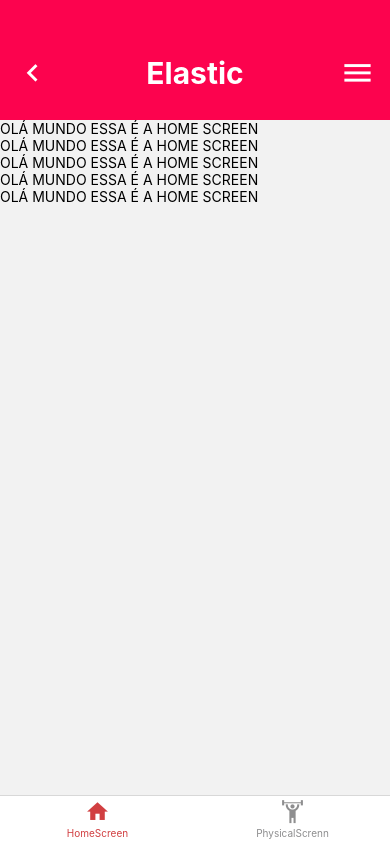
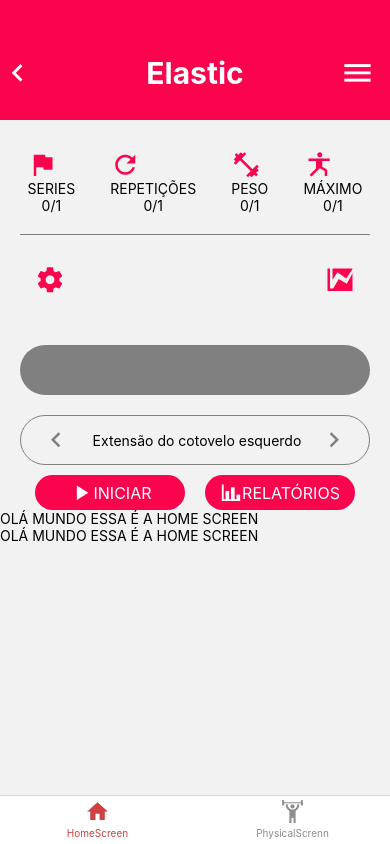
Before and after one commit to ofonsecavictor/ELASTIC, a React Native app: screen /HomeScreen in a window 390 px wide. Built offline with nearby package versions, Linux system fonts and the light colour scheme.

Commit message:
Componentes
Criação dos componentes UI

```diff
--- /dev/null
+++ b/src/components/Buttons/index.js
@@ -0,0 +1,19 @@
+import React from 'react';
+import {View, Text, TouchableOpacity} from 'react-native';
+import { styles } from './styles';
+import MaterialCommunityIcons from 'react-native-vector-icons/MaterialCommunityIcons';
+export function PrimaryButton ({title, name,type, color, size, props, ...rest}) {
+    return (
+        <View style={styles.PrimaryButtoncontainer}>
+            <TouchableOpacity style={styles.button}>
+            <MaterialCommunityIcons style={styles.backbutton}
+              name={name}
+              type={type}
+              color={color}
+                size={size}
+            />
+                <Text style={styles.buttontitle}>{title}</Text>
+            </TouchableOpacity>
+        </View>
+    )
+}
--- /dev/null
+++ b/src/components/Buttons/styles.js
@@ -0,0 +1,25 @@
+import {StyleSheet} from 'react-native';
+
+export const styles = StyleSheet.create({
+    PrimaryButtoncontainer:{
+        justifyContent: 'center',
+        alignItems: 'center',
+
+    },
+
+    button:{
+        flexDirection:'row',
+        width:150,
+        height:35,
+        backgroundColor: '#fc034e',
+        borderRadius:20,
+        marginTop: 10,
+        alignItems:'center',
+        justifyContent: 'center',
+        marginHorizontal: 10,
+    },
+    buttontitle:{
+        color: '#FFF',
+        fontSize: 16,
+    }
+})
--- a/src/components/Header/index.js
+++ b/src/components/Header/index.js
@@ -3,18 +3,18 @@ import {View, Text, TouchableOpacity} from 'react-native';
 import MaterialCommunityIcons from 'react-native-vector-icons/MaterialCommunityIcons';
 import {styles} from './styles'
 
-export function Header ({title, ...rest}) {
+export function Header ({title, props, ...rest}) {
     return (
             <View style={styles.header}>
                 <TouchableOpacity>
-                <MaterialCommunityIcons style={styles.backbutton}
+                <MaterialCommunityIcons style={styles.menubutton}
               name="chevron-left"
               type="ionicon"
               color="#fff"
                 size={35}
             />
                 </TouchableOpacity>
-                <Text style={styles.headertitle}>{title}</Text>
+                <Text style={styles.headertitle}> {title} </Text>
 
                 <TouchableOpacity>
                 <MaterialCommunityIcons style={styles.menubutton}
--- a/src/components/Header/styles.js
+++ b/src/components/Header/styles.js
@@ -6,7 +6,7 @@ export const styles = StyleSheet.create({
         height: 120,
         justifyContent: 'space-between',
         alignItems: 'center',
-        backgroundColor: '#fc034e'
+        backgroundColor: '#fc034e',
 
     },
     headertitle:{
--- /dev/null
+++ b/src/components/Line/index.js
@@ -0,0 +1,17 @@
+import React from 'react';
+import {View, Text} from 'react-native';
+
+export function Line() {
+    return (
+        <View
+  style={{
+    borderBottomColor: 'grey',
+    borderBottomWidth: 1,
+    marginLeft: 20,
+    marginRight: 20,
+    marginTop: 20,
+    marginBottom: 20,
+  }}
+/>
+    )
+}
--- /dev/null
+++ b/src/components/StrengthBar/index.js
@@ -0,0 +1,63 @@
+import React from 'react';
+import {View, Text, TouchableOpacity} from'react-native';
+import MaterialCommunityIcons from 'react-native-vector-icons/MaterialCommunityIcons';
+import {styles}from './styles'
+
+export function StrengthBar() {
+    return (
+        <View>
+            <View style={{flexDirection: 'row',justifyContent: 'space-around'}}>
+            <TouchableOpacity style={{marginLeft:35, marginRight:'auto', marginTop: 10,}}>
+            <MaterialCommunityIcons
+              name='cog'
+              type='ionicon'
+              color={'#fc034e'}
+                size={30}
+            />
+            </TouchableOpacity>
+
+            <TouchableOpacity style={{marginLeft:'auto', marginRight:35, marginTop: 10,}}>
+            <MaterialCommunityIcons
+              name='chart-line-stacked'
+              type='ionicon'
+              color={'#fc034e'}
+                size={30}
+            />
+            </TouchableOpacity>
+
+            </View>
+            <View
+  style={{
+    borderBottomColor: 'grey',
+    borderBottomWidth: 50,
+    marginLeft: 20,
+    marginRight: 20,
+    marginTop: 50,
+    marginBottom: 20,
+    borderRadius: 30,
+  }}
+/>
+<View style={{flexDirection: 'row', justifyContent:'space-between', borderWidth: 1, height: 50, marginLeft: 20, marginRight: 20, borderRadius: 30, alignItems: 'center', borderColor: 'grey'}}>
+<TouchableOpacity style={{marginLeft: 20}}>
+<MaterialCommunityIcons
+              name='chevron-left'
+              type='ionicon'
+              color='grey'
+                size={30}
+            />
+            </TouchableOpacity>
+    <Text style={{textAlign: 'center', alignItems: 'center'}}> Extensão do cotovelo esquerdo</Text>
+    <TouchableOpacity style={{marginRight: 20}}>
+<MaterialCommunityIcons
+              name='chevron-right'
+              type='ionicon'
+              color='grey'
+                size={30}
+            />
+            </TouchableOpacity>
+
+
+</View>
+        </View>
+    )
+}
--- /dev/null
+++ b/src/components/WorkoutList/index.js
@@ -0,0 +1,62 @@
+import React  from "react";
+import {View, Text,} from "react-native";
+import MaterialCommunityIcons from 'react-native-vector-icons/MaterialCommunityIcons';
+import {styles} from "./styles"
+
+export function WorkoutList () {
+    return (
+        <View style={styles.container}>
+            <View style={{marginLeft:'auto', marginRight:'auto', marginTop: 30,}}>
+            <MaterialCommunityIcons style={styles.backbutton}
+              name='flag'
+              type='ionicon'
+              color={'#fc034e'}
+                size={30}
+            />
+            <Text>SERIES
+            </Text>
+            <Text style={{textAlign:'center'}}>0/1
+            </Text>
+            </View>
+
+            <View style={{marginLeft:'auto', marginRight:'auto', marginTop: 30,}}>
+            <MaterialCommunityIcons style={styles.backbutton}
+              name='refresh'
+              type='ionicon'
+              color={'#fc034e'}
+                size={30}
+            />
+            <Text>REPETIÇÕES
+            </Text>
+            <Text style={{textAlign:'center'}}>0/1
+            </Text>
+            </View>
+
+            <View style={{marginLeft:'auto', marginRight:'auto', marginTop: 30,}}>
+            <MaterialCommunityIcons style={styles.backbutton}
+              name='dumbbell'
+              type='ionicon'
+              color={'#fc034e'}
+                size={30}
+            />
+            <Text style={{textAlign:'center'}}>PESO
+            </Text>
+            <Text style={{textAlign:'center'}}>0/1
+            </Text>
+            </View>
+
+            <View style={{marginLeft:'auto', marginRight:'auto', marginTop: 30, }}>
+            <MaterialCommunityIcons style={styles.backbutton}
+              name='yoga'
+              type='ionicon'
+              color={'#fc034e'}
+                size={30}
+            />
+            <Text style={{textAlign:'center'}}>MÁXIMO
+            </Text>
+            <Text style={{textAlign:'center'}}>0/1
+            </Text>
+            </View>
+        </View>
+    )
+}
--- /dev/null
+++ b/src/components/WorkoutList/styles.js
@@ -0,0 +1,12 @@
+import {StyleSheet} from 'react-native';
+
+export const styles = StyleSheet.create({
+    container:{
+        justifyContent: 'center',
+        alignItems: 'center',
+        flexDirection: 'row',
+        paddingHorizontal: 10,
+    },
+
+
+})
--- a/src/screens/HomeScreen/index.js
+++ b/src/screens/HomeScreen/index.js
@@ -1,21 +1,29 @@
 import React from 'react';
 import {View, Text} from 'react-native';
-
 import {styles} from './styles'
 import {Header} from '../../components/Header'
+import {PrimaryButton} from '../../components/Buttons'
+import { WorkoutList } from '../../components/WorkoutList';
+import {Line} from '../../components/Line'
+import {StrengthBar} from '../../components/StrengthBar'
 
 export function HomeScreen () {
     return (
         <View style={styles.container}>
             <Header title="Elastic"/>
+            <WorkoutList/>
+            <Line/>
+            <StrengthBar/>
+            <View style={{flexDirection:'row', justifyContent: 'center'}}>
+            <PrimaryButton  name="play" size={25} color="#FFF" title="INICIAR"/>
+            <PrimaryButton  name="chart-bar" size={22} color="#FFF" title="RELATÓRIOS"/>
+            </View>
+            <View>
+            <Text>OLÁ MUNDO ESSA É A HOME SCREEN</Text>
+            </View>
+            <View>
+            <Text>OLÁ MUNDO ESSA É A HOME SCREEN</Text>
 
-
-            <View style={{justifyContent: 'center', textAlign: 'center',}}>
-            <Text>OLÁ MUNDO ESSA É A HOME SCREEN</Text>
-            <Text>OLÁ MUNDO ESSA É A HOME SCREEN</Text>
-            <Text>OLÁ MUNDO ESSA É A HOME SCREEN</Text>
-            <Text>OLÁ MUNDO ESSA É A HOME SCREEN</Text>
-            <Text>OLÁ MUNDO ESSA É A HOME SCREEN</Text>
             </View>
         </View>
     )
--- a/src/screens/PhysicalScrenn/index.js
+++ b/src/screens/PhysicalScrenn/index.js
@@ -3,9 +3,12 @@ import React from 'react';
 import {View, Text} from 'react-native';
 import {styles} from './styles'
 
+import {Header} from '../../components/Header'
+
 export function PhysicalScrenn () {
     return (
         <View style={styles.container}>
+            <Header title="Elastic"/>
             <Text>OLÁ MUNDO ESSA É A PhysicalScrenn</Text>
         </View>
     )
--- a/src/screens/PhysicalScrenn/styles.js
+++ b/src/screens/PhysicalScrenn/styles.js
@@ -3,7 +3,6 @@ import {StyleSheet} from 'react-native';
 export const styles = StyleSheet.create({
     container:{
         flex:1,
-        justifyContent: 'center',
-        alignItems: 'center',
+        alignContent:'center'
     }
 })
```
Also changed, not shown: src/components/StrengthBar/styles.js (added).
